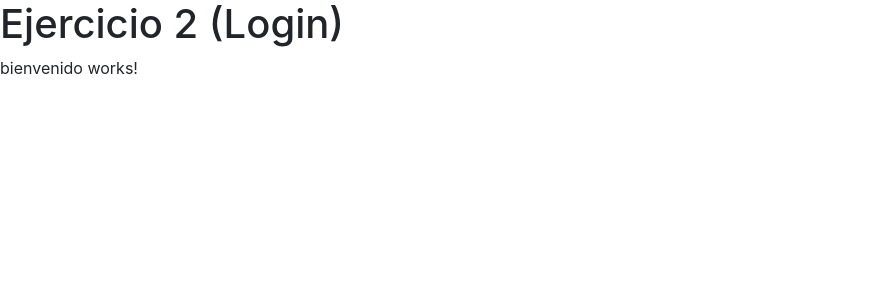
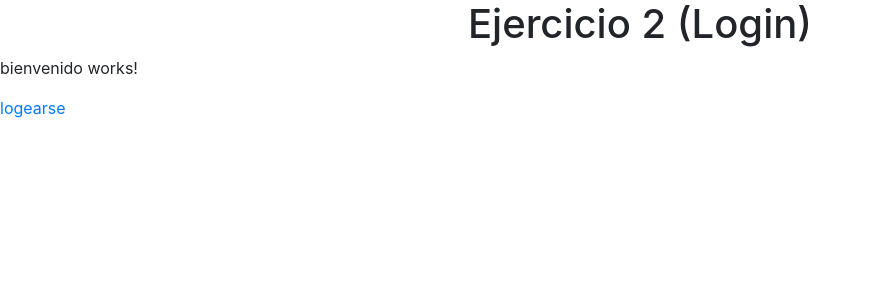
Before and after one commit to Ezezsg/login, an Angular app: page / in a window 1280 px wide. Shown: the top 300 px of the page, without its empty margins (0-870 px from the left). Built offline with nearby package versions, Linux system fonts and the light colour scheme.

Commit message:
actualizacion login

```diff
--- a/src/app/app.component.html
+++ b/src/app/app.component.html
@@ -1,2 +1,2 @@
-<h1>Ejercicio 2 (Login)</h1>
+<h1 class="text-center">Ejercicio 2 (Login)</h1>
 <router-outlet></router-outlet>
--- a/src/app/componentes/bienvenido/bienvenido.component.html
+++ b/src/app/componentes/bienvenido/bienvenido.component.html
@@ -1 +1,2 @@
 <p>bienvenido works!</p>
+<a [routerLink]="['/login']">logearse</a>
--- a/src/app/componentes/login/login.component.ts
+++ b/src/app/componentes/login/login.component.ts
@@ -1,4 +1,5 @@
 import { Component, OnInit } from '@angular/core';
+import { Usuario } from '../../modelo/usuario';
 
 @Component({
   selector: 'app-login',
```
